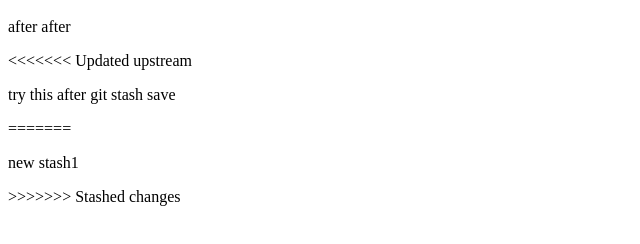
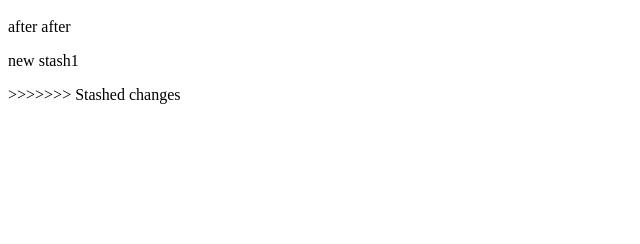
Before and after one commit to deccan2k/test7, a plain HTML site: page index.html in a window 1280 px wide. Shown: the part 218-462 px from the top of the page, without its empty margins (0-640 px from the left). Drawn offline with Linux system fonts and the light colour scheme.

Commit message:
final change1

```diff
--- a/index.html
+++ b/index.html
@@ -11,9 +11,6 @@
     <h1>2</h1>'
     <h1>after stash</h1>
     <p> after after </p>
-<<<<<<< Updated upstream
-    <p> try this after git stash save</p>
-=======
     <p>new stash1</p>
 >>>>>>> Stashed changes
 
```
